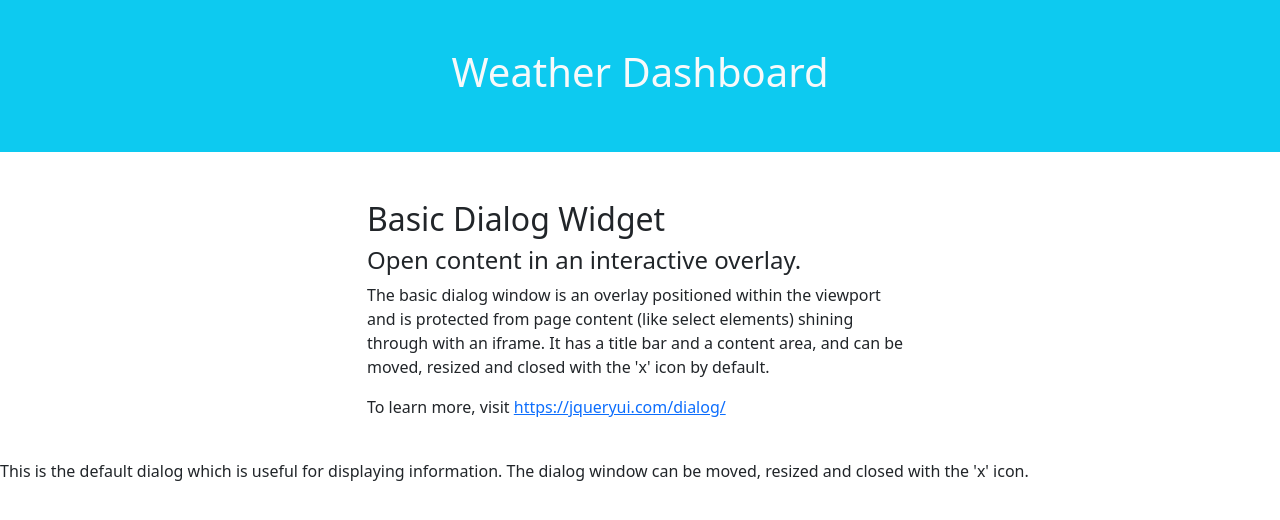
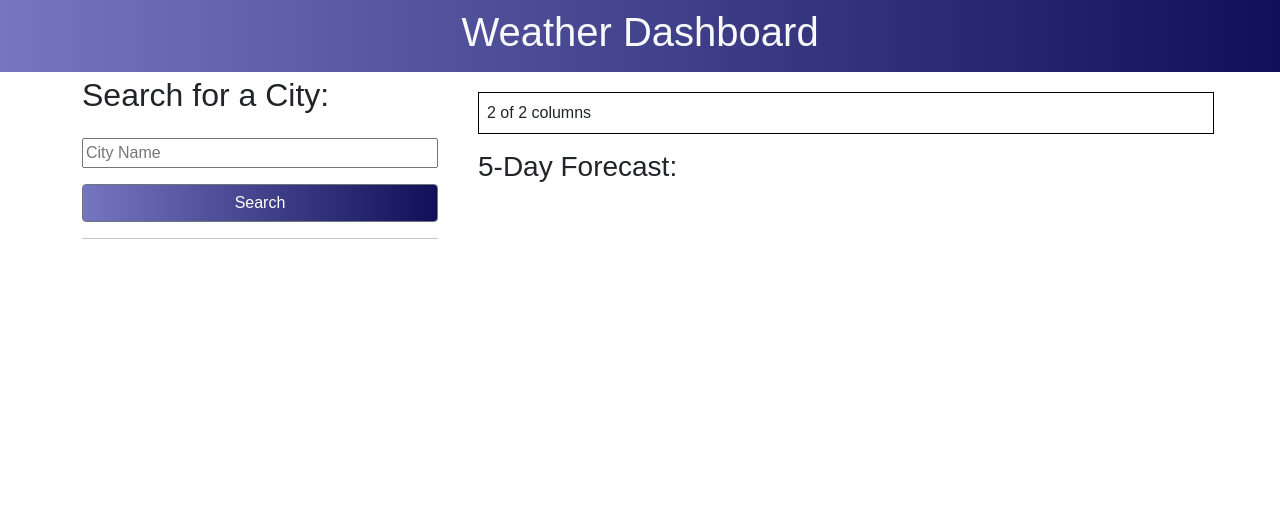
Before and after one commit to mariahw4/06-weather-dashboard, a plain HTML site: page index.html in a window 1280 px wide. Drawn offline with nearby package versions, Linux system fonts and the light colour scheme.

Commit message:
adding styling and function to city search feature and list

```diff
--- a/assets/css/style.css
+++ b/assets/css/style.css
@@ -0,0 +1,54 @@
+
+body {
+    margin: 0;
+    font-family:Arial, Helvetica, sans-serif;
+}
+
+.custom-header {
+    background-image: linear-gradient(to right, rgb(118, 118, 192), rgb(16, 16, 89) );
+}
+
+.form-control {
+    display:inline-block;
+}
+
+.btn:hover {
+    cursor:pointer;
+}
+.search-btn {
+    background-image: linear-gradient(to right, rgb(118, 118, 192), rgb(16, 16, 89) );
+    color: white;
+    width: 100%;
+}
+
+.search-btn:hover {
+    background-image: none;
+    background-color: rgb(159, 159, 211);
+    color: black;
+}
+
+.city-btn {
+    background-color: rgb(143, 170, 192);
+    color: black;
+    width: 100%;
+    height: 2em;
+    margin: .5em;
+}
+.city-results {
+    width: 100%;
+}
+.city-data {
+    border: 1px solid black;
+    padding: .5em;
+    margin: 1em;
+    width: 100%;
+}
+
+.display-forecast {
+    margin: 1em;
+    width: 100%;
+}
+
+.city-search {
+    width: 100%;
+}
--- a/assets/js/script.js
+++ b/assets/js/script.js
@@ -1,2 +1,39 @@
 /*To get the icon for the weather, use this URL as the src attribute in an <img> tag: (look for the icon property and use this:
 var iconUrl = `https://openweathermap.org/img/w/${**your-data-ojb**.icon}.png`;*/
+
+var APIKey = "5b4735245dfd66f5f4d0cf9ad8b7706a"
+
+var city;
+
+var queryURL = "http://api.openweathermap.org/data/2.5/weather?q=" + city + "&appid=" + APIKey;
+
+// fetch(queryURL)
+
+var cityNameResultsEl = $('.results');
+var cityNameListEl = $('.city-results');
+var searchBtn = $('.search-btn');
+
+function generateCityEl (event) {
+    event.preventDefault();
+
+    var city = $('#city-name').val();
+    console.log("city =", city);
+
+    if (!city) {
+        return
+    }
+
+    // print selected city to the page as button
+    cityNameListEl.append('<button class= city-btn>' + city + '</button>');
+    var cityList = cityNameListEl.attr("city-btn");
+
+    // clear the form input element
+    $('#city-name').val('');
+
+    localStorage.setItem(cityList, city);
+  }
+
+  // Create a submit event listener on the button element
+    searchBtn.on('click', generateCityEl);
+
+    $(".city-results .city-btn").val(localStorage.getItem("undefined"));
--- a/index.html
+++ b/index.html
@@ -16,42 +16,54 @@
       href="https://code.jquery.com/ui/1.12.1/themes/base/jquery-ui.css"
     />
     <link rel="stylesheet" href="./assets/css/style.css" />
-
     <title>Weather Dashboard</title>
   </head>
+
   <body>
-    <header class="bg-info text-light px-4 py-5 mb-5">
+    <header class="custom-header text-light px-4 py-2 mb-1">
       <div class="container text-center">
         <h1>Weather Dashboard</h1>
       </div>
     </header>
 
-    <div class="container my-4">
-      <div class="row justify-content-center">
-        <div class="col-12 col-sm-10 col-md-6">
-          <h2>Basic Dialog Widget</h2>
-          <h4 class="byline">Open content in an interactive overlay.</h4>
-          <p>
-            The basic dialog window is an overlay positioned within the viewport
-            and is protected from page content (like select elements) shining
-            through with an iframe. It has a title bar and a content area, and
-            can be moved, resized and closed with the 'x' icon by default.
-          </p>
-          <p>
-            To learn more, visit
-            <a href="https://jqueryui.com/dialog/"
-              >https://jqueryui.com/dialog/</a
-            >
-          </p>
+    <div class="container">
+        <div class="row align-items-start">
+          <section class="col-4">
+            <div class="input-group mb-3">
+                <h2>Search for a City:</h2>
+            </div>
+
+              <div class="input-group mb-3">
+                <input class="city-search" id="city-name" type="text" class="form-control" placeholder="City Name">
+            </div>
+            <div class="input-group mb-3">
+                <button class="btn btn-outline-secondary search-btn" type="button" id="button-addon1">Search</button>
+              </div>
+              <hr>
+            <div class="results">
+                <ul class="city-results" id="list-of-results"></ul>
+            </div>
+            <!-- city input box -->
+        <!-- display list from local storage -->
+          </section>
+          <section class="col-8">
+            <section class="city-data">
+                2 of 2 columns
+            </section>
+
+             <!-- display city weather -->
+        <!-- display 5 day underneath -->
+
+            <section class="display-forecast">
+                <h3>5-Day Forecast:</h3>
+                <div class=""></div>
+            </section>
+        </section>
         </div>
-      </div>
-    </div>
-    <div id="dialog" title="Dialog">
-      <p>
-        This is the default dialog which is useful for displaying information.
-        The dialog window can be moved, resized and closed with the 'x' icon.
-      </p>
-    </div>
+
+
+
+
 
     <footer>
 
```
